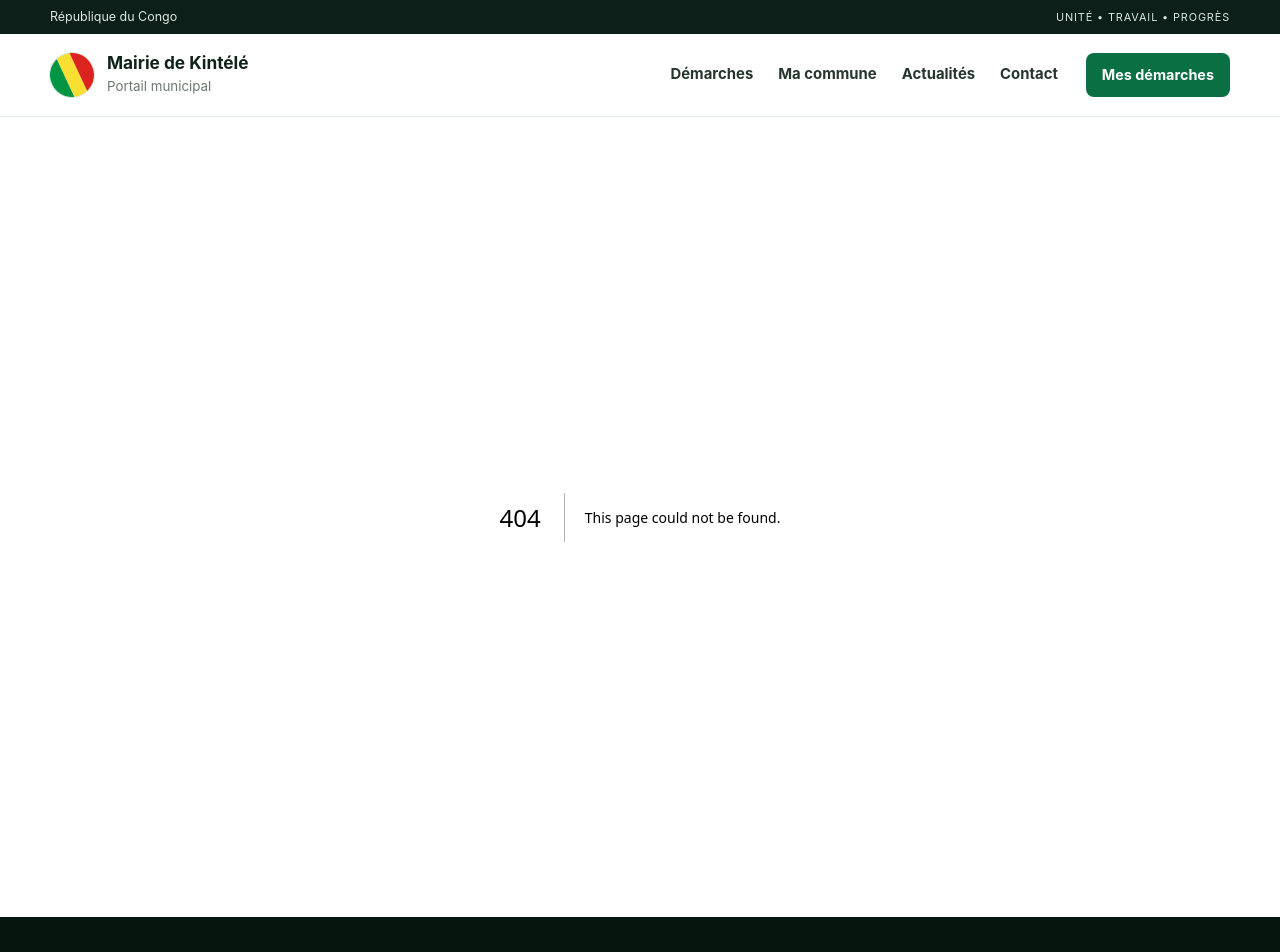
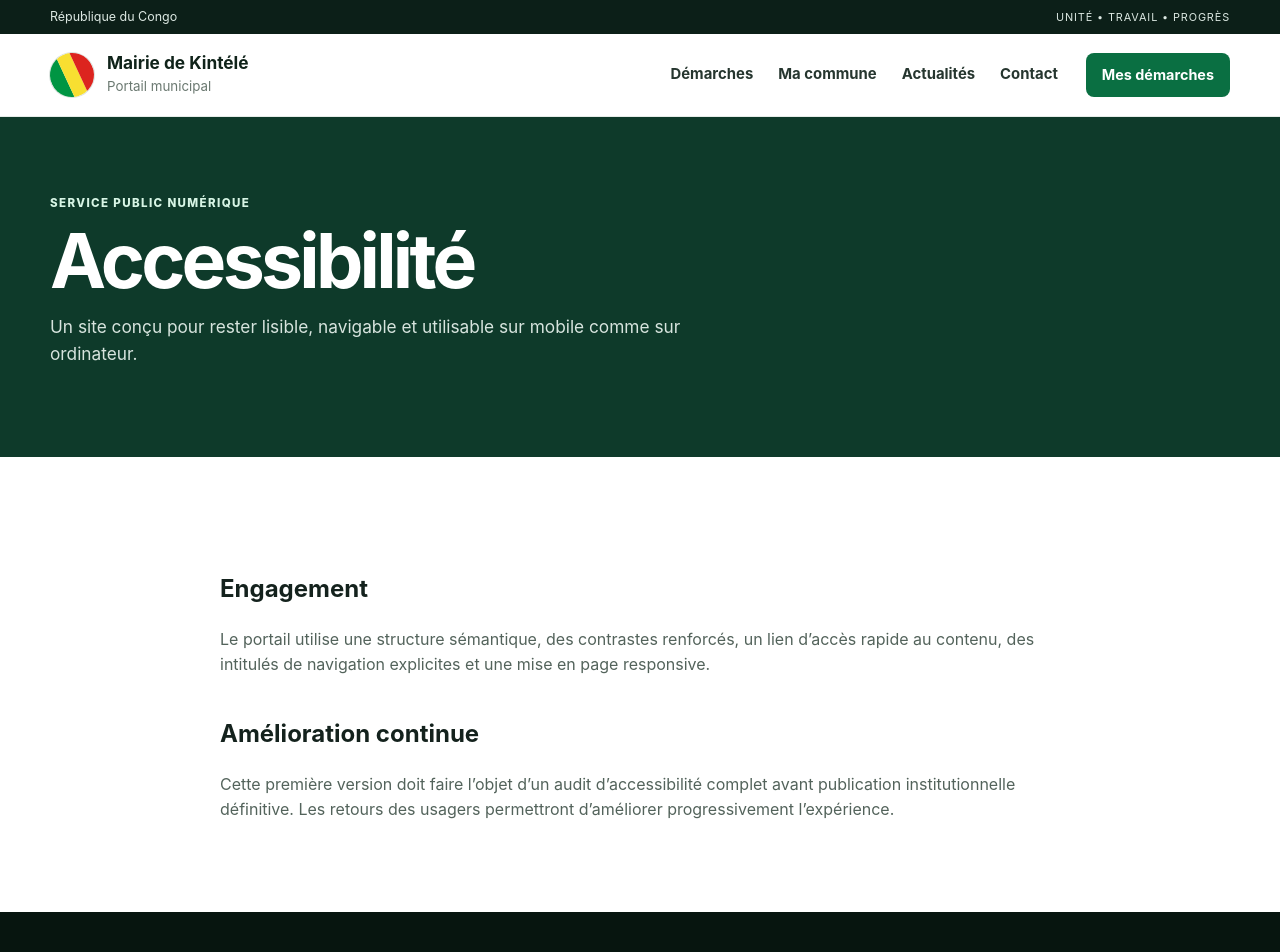
Before and after one commit to sysandro02-byte/Mairie-de-kintele, a Next.js app: page /accessibilite in a window 1280 px wide. Before the commit this address had no page. Shown: the top 952 px of the page. Built offline with nearby package versions, Linux system fonts and the light colour scheme.

Commit message:
feat: add app/accessibilite/page.tsx

```diff
--- /dev/null
+++ b/app/accessibilite/page.tsx
@@ -0,0 +1,15 @@
+export default function AccessibilitePage() {
+  return (
+    <>
+      <section className="page-hero"><div className="container"><span className="eyebrow light">Service public numérique</span><h1>Accessibilité</h1><p>Un site conçu pour rester lisible, navigable et utilisable sur mobile comme sur ordinateur.</p></div></section>
+      <section className="content-section">
+        <div className="container legal-copy">
+          <h2>Engagement</h2>
+          <p>Le portail utilise une structure sémantique, des contrastes renforcés, un lien d’accès rapide au contenu, des intitulés de navigation explicites et une mise en page responsive.</p>
+          <h2>Amélioration continue</h2>
+          <p>Cette première version doit faire l’objet d’un audit d’accessibilité complet avant publication institutionnelle définitive. Les retours des usagers permettront d’améliorer progressivement l’expérience.</p>
+        </div>
+      </section>
+    </>
+  );
+}
```
